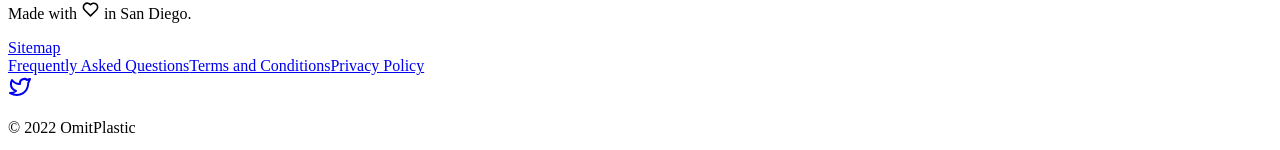
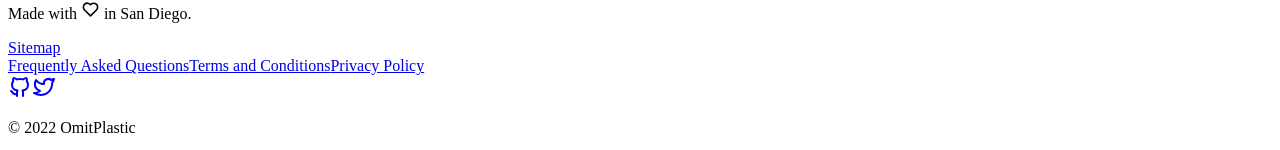
Before and after one commit to liubomyr191/next-commerce-plas, a Next.js app: page / in a window 1280 px wide. Shown: the part 2619-2769 px from the top of the page. Built offline with nearby package versions, Linux system fonts and the light colour scheme; a web font is replaced by a local one.

Commit message:
refactor: readme; add github repo link

```diff
--- a/components/Footer.tsx
+++ b/components/Footer.tsx
@@ -1,10 +1,10 @@
 import React from "react";
 import Link from "next/link";
 import { IconHeart } from "@tabler/icons";
-import { IconBrandTwitter } from "@tabler/icons";
+import { IconBrandTwitter, IconBrandGithub } from "@tabler/icons";
 
 const Footer: React.FC = () => {
-  const year =  new Date().getFullYear();
+  const year = new Date().getFullYear();
 
   return (
     <footer className="bg-custom-green text-white text-center pb-3">
@@ -34,7 +34,20 @@
         </div>
       </section>
       <div className="flex justify-center">
-        <a href="https://twitter.com/OmitPlastic" target="_blank" rel="noreferrer" className="text-white mr-3">
+        <a
+          href="https://github.com/gavinmgrant/omitplastic"
+          target="_blank"
+          rel="noreferrer"
+          className="text-white mr-3"
+        >
+          <IconBrandGithub />
+        </a>
+        <a
+          href="https://twitter.com/OmitPlastic"
+          target="_blank"
+          rel="noreferrer"
+          className="text-white mr-3"
+        >
           <IconBrandTwitter />
         </a>
         <p className="pb-2 text-white">© {year} OmitPlastic</p>
```
Also changed, not shown: 2 other files (tests, documents, lock files or other folders).
